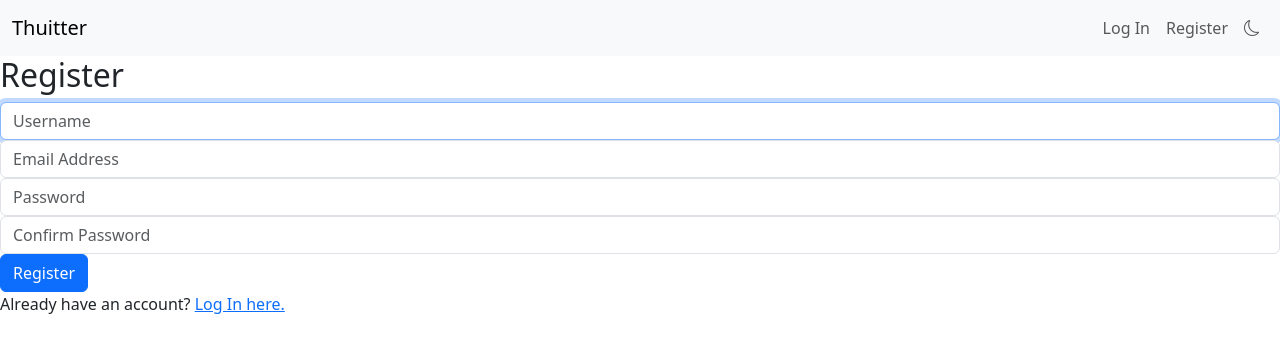
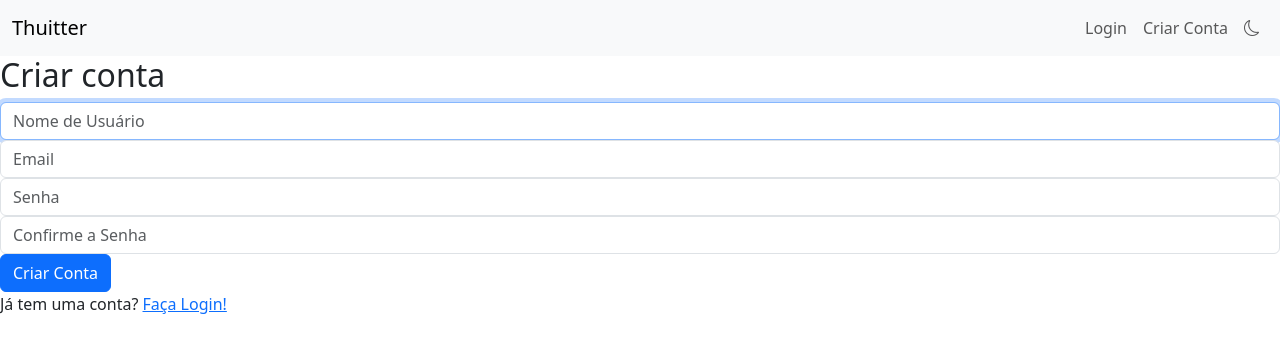
Before and after one commit to thui-dev/django-thuiter, a Django app: page /register in a window 1280 px wide. Shown: the top 353 px of the page. Run offline with Django 3.2, Linux system fonts and the light colour scheme; some libraries are stand-ins or nearby versions.

Commit message:
translated login/register view

```diff
--- a/network/templates/network/layout.html
+++ b/network/templates/network/layout.html
@@ -23,10 +23,10 @@
                 <ul class="navbar-nav">
                     {% if not user.is_authenticated %}
                         <li class="nav-item">
-                            <a class="nav-link" href="{% url 'login' %}">Log In</a>
+                            <a class="nav-link" href="{% url 'login' %}">Login</a>
                         </li>
                         <li class="nav-item">
-                            <a class="nav-link" href="{% url 'register' %}">Register</a>
+                            <a class="nav-link" href="{% url 'register' %}">Criar Conta</a>
                         </li>
                     {% else %}
                         <li class="nav-item">
--- a/network/templates/network/login.html
+++ b/network/templates/network/login.html
@@ -11,15 +11,15 @@
     <form action="{% url 'login' %}" method="post">
         {% csrf_token %}
         <div class="form-group">
-            <input autofocus class="form-control" type="text" name="username" placeholder="Username">
+            <input autofocus class="form-control" type="text" name="username" placeholder="Nome de Usuário">
         </div>
         <div class="form-group">
-            <input class="form-control" type="password" name="password" placeholder="Password">
+            <input class="form-control" type="password" name="password" placeholder="Senha">
         </div>
         <input class="btn btn-primary" type="submit" value="Login">
     </form>
 
-    Don't have an account? <a href="{% url 'register' %}">Register here.</a>
+    Não tem uma conta? <a href="{% url 'register' %}">Crie uma!.</a>
 
     <script>
         if (!localStorage.getItem('theme')){
--- a/network/templates/network/register.html
+++ b/network/templates/network/register.html
@@ -2,7 +2,7 @@
 
 {% block body %}
 
-    <h2>Register</h2>
+    <h2>Criar conta</h2>
 
     {% if message %}
         <div>{{ message }}</div>
@@ -11,21 +11,21 @@
     <form action="{% url 'register' %}" method="post">
         {% csrf_token %}
         <div class="form-group">
-            <input class="form-control" autofocus type="text" name="username" placeholder="Username">
+            <input class="form-control" autofocus type="text" name="username" placeholder="Nome de Usuário">
         </div>
         <div class="form-group">
-            <input class="form-control" type="email" name="email" placeholder="Email Address">
+            <input class="form-control" type="email" name="email" placeholder="Email">
         </div>
         <div class="form-group">
-            <input class="form-control" type="password" name="password" placeholder="Password">
+            <input class="form-control" type="password" name="password" placeholder="Senha">
         </div>
         <div class="form-group">
-            <input class="form-control" type="password" name="confirmation" placeholder="Confirm Password">
+            <input class="form-control" type="password" name="confirmation" placeholder="Confirme a Senha">
         </div>
-        <input class="btn btn-primary" type="submit" value="Register">
+        <input class="btn btn-primary" type="submit" value="Criar Conta">
     </form>
 
-    Already have an account? <a href="{% url 'login' %}">Log In here.</a>
+    Já tem uma conta? <a href="{% url 'login' %}">Faça Login!</a>
     <script>
         if (!localStorage.getItem('theme')){
         localStorage.setItem('theme', 'light');}
```
